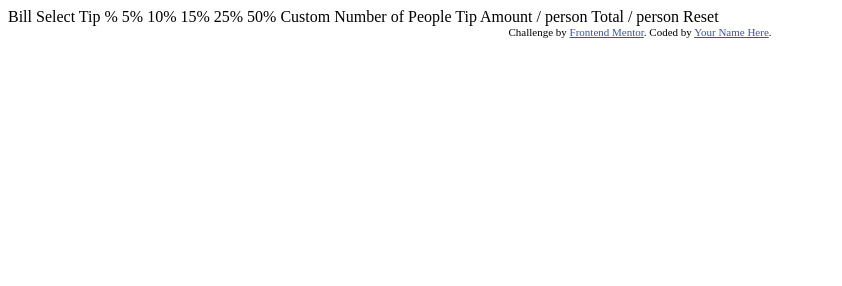
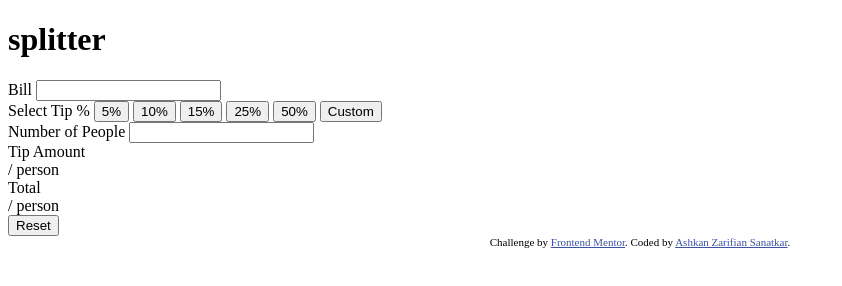
Before and after one commit to ashkan-zs/tip-calculator, a plain HTML site: page index.html in a window 1280 px wide. Shown: the whole page, without its empty margins (0-842 px from the left). Drawn offline with Linux system fonts and the light colour scheme.

Commit message:
Add basic HTML layout

```diff
--- a/index.html
+++ b/index.html
@@ -1,44 +1,74 @@
 <!DOCTYPE html>
 <html lang="en">
   <head>
-  <meta charset="UTF-8">
-  <meta name="viewport" content="width=device-width, initial-scale=1.0"> <!-- displays site properly based on user's device -->
+    <meta charset="UTF-8" />
+    <meta name="viewport" content="width=device-width, initial-scale=1.0" />
+    <!-- displays site properly based on user's device -->
 
-  <link rel="icon" type="image/png" sizes="32x32" href="./images/favicon-32x32.png">
+    <link
+      rel="icon"
+      type="image/png"
+      sizes="32x32"
+      href="./images/favicon-32x32.png"
+    />
 
     <title>Frontend Mentor | Tip calculator app</title>
 
     <!-- Feel free to remove these styles or customise in your own stylesheet 👍 -->
     <style>
-    .attribution { font-size: 11px; text-align: center; }
-    .attribution a { color: hsl(228, 45%, 44%); }
+      .attribution {
+        font-size: 11px;
+        text-align: center;
+      }
+      .attribution a {
+        color: hsl(228, 45%, 44%);
+      }
     </style>
   </head>
   <body>
-
-  Bill
-
-  Select Tip %
-  5%
-  10%
-  15%
-  25%
-  50%
-  Custom
-
-  Number of People
-
-  Tip Amount
-  / person
-
-  Total
-  / person
-
-  Reset
+    <h1>splitter</h1>
+    <div class="container">
+      <div class="input-group">
+        <label for="bill">Bill</label>
+        <input id="bill" type="number" />
+      </div>
+      <div class="input-group">
+        <label for="tip">Select Tip %</label>
+        <button class="btn btn--sm">5%</button>
+        <button class="btn btn--sm">10%</button>
+        <button class="btn btn--sm">15%</button>
+        <button class="btn btn--sm">25%</button>
+        <button class="btn btn--sm">50%</button>
+        <button class="btn btn--sm">Custom</button>
+      </div>
+      <div class="input-group">
+        <label for="num-of-people">Number of People</label>
+        <input id="num-of-people" type="number" />
+      </div>
+      <div class="calc-container">
+        <div class="calc__tip">
+          <div class="calc__label">
+            <div class="calc__title">Tip Amount</div>
+            <div class="calc__subtitle">/ person</div>
+          </div>
+          <div class="calc__display"></div>
+        </div>
+        <div class="calc__total">
+          <div class="calc__label">
+            <div class="calc__title">Total</div>
+            <div class="calc__subtitle">/ person</div>
+          </div>
+          <div class="calc__display"></div>
+        </div>
+        <button class="btn btn--lg">Reset</button>
+      </div>
+    </div>
 
     <div class="attribution">
-    Challenge by <a href="https://www.frontendmentor.io?ref=challenge" target="_blank">Frontend Mentor</a>.
-    Coded by <a href="#">Your Name Here</a>.
+      Challenge by
+      <a href="https://www.frontendmentor.io?ref=challenge" target="_blank"
+        >Frontend Mentor</a
+      >. Coded by <a href="#">Ashkan Zarifian Sanatkar</a>.
     </div>
   </body>
 </html>
```
Lines whose indentation alone changed are shown as unchanged.
